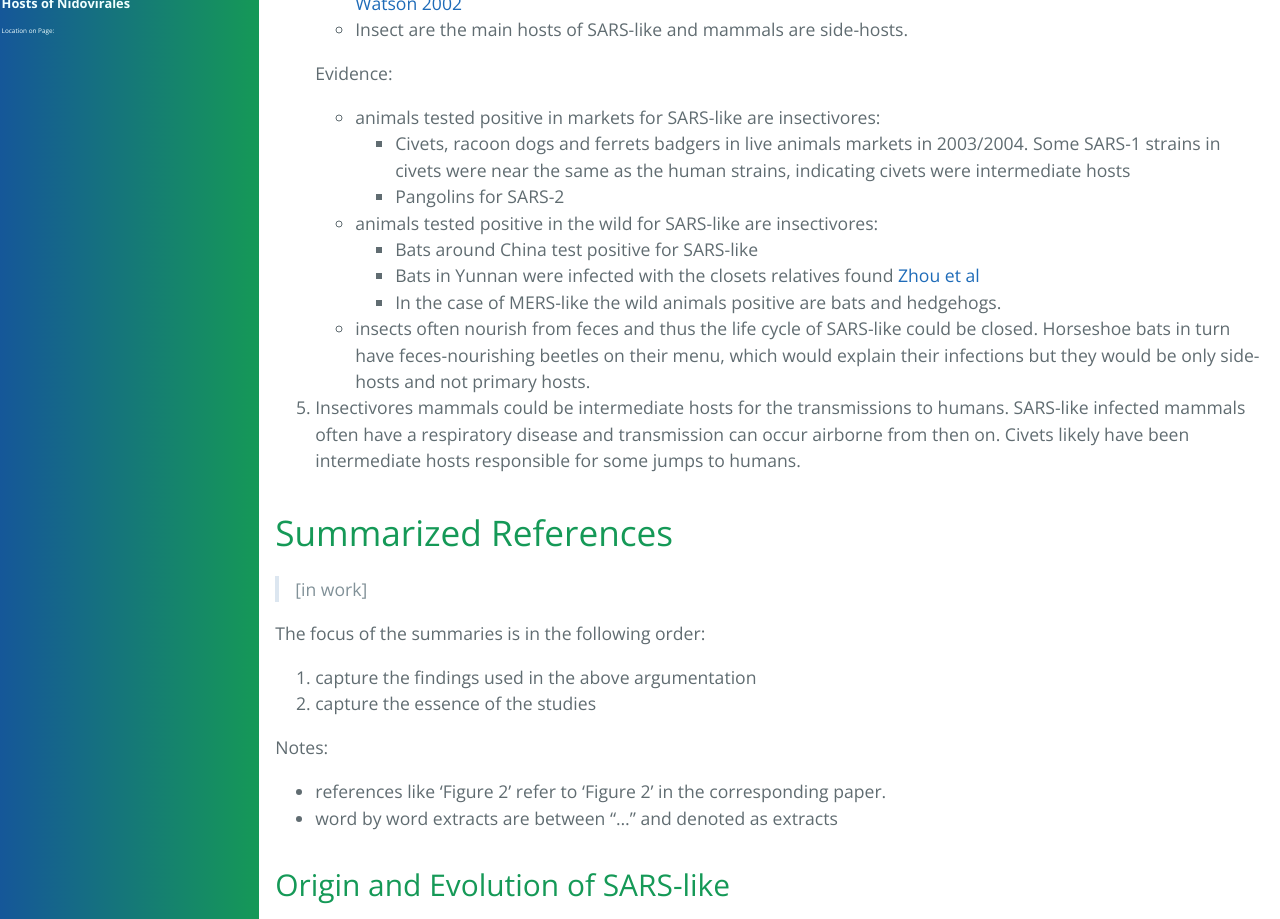
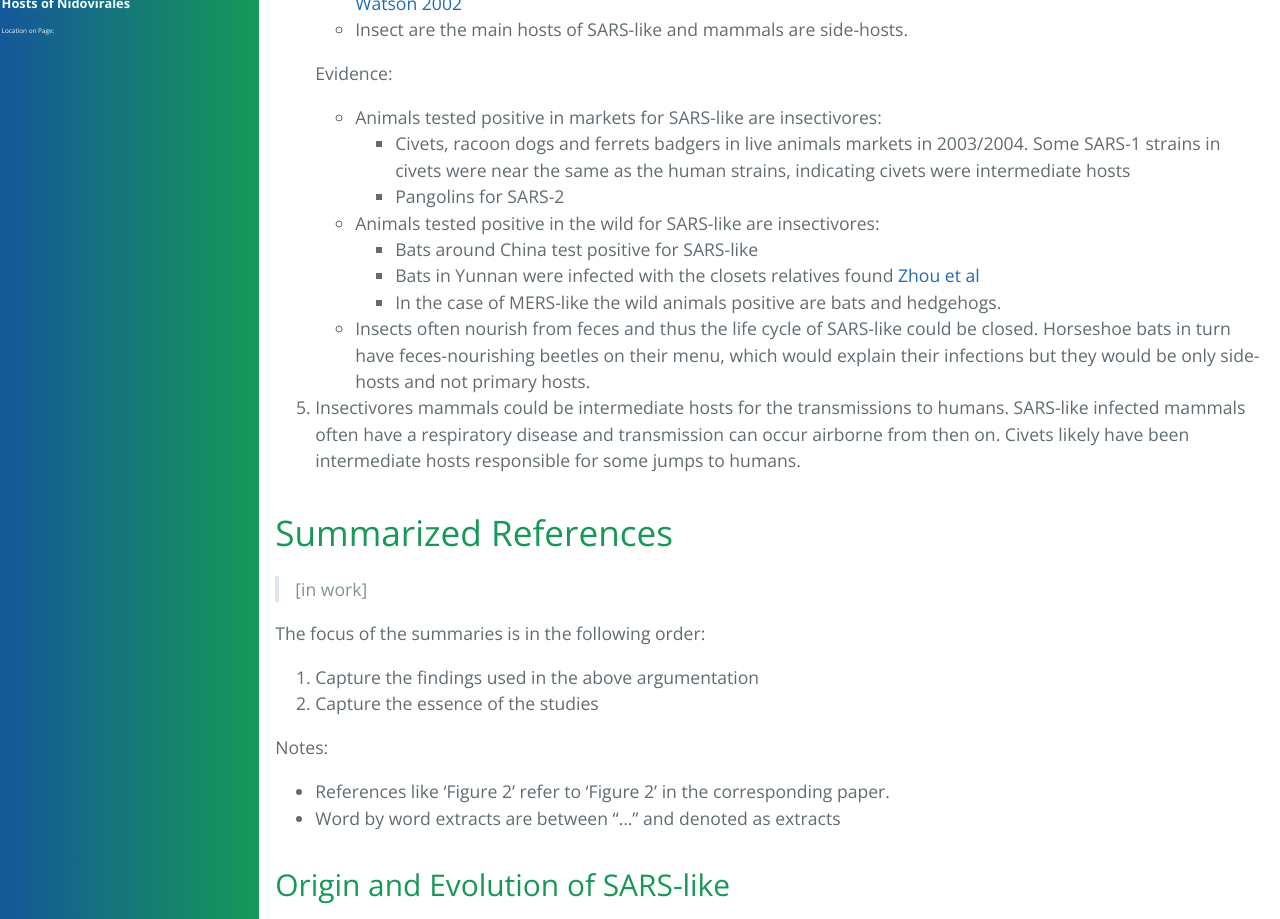
Before and after one commit to forestgrape/coronavirus, a Jekyll site: the page built from 2_biological/hosts_of_nidovirales.md, in a window 1280 px wide and 1400 px high, scrolled down 3097 px. Shown: the part 155-1074 px from the top of the window. Built offline with Jekyll 4.4.1, drawn with Linux system fonts in a browser that asks for light colours; our own code applies the rules of GitHub Pages for plain Markdown files; some of the changed text lies outside the part shown.

Commit message:
formulations

```diff
--- a/2_biological/hosts_of_nidovirales.md
+++ b/2_biological/hosts_of_nidovirales.md
@@ -85,14 +85,14 @@ Many references that base and inspire this findings, are [summarized](./hosts_of
     * Insect are the main hosts of SARS-like and mammals are side-hosts.
 
     Evidence:
-    * animals tested positive in markets for SARS-like are insectivores:
+    * Animals tested positive in markets for SARS-like are insectivores:
         - Civets, racoon dogs and ferrets badgers in live animals markets in 2003/2004. Some SARS-1 strains in civets were near the same as the human strains, indicating civets were intermediate hosts
         - Pangolins for SARS-2
-    * animals tested positive in the wild for SARS-like are insectivores:
+    * Animals tested positive in the wild for SARS-like are insectivores:
         - Bats around China test positive for SARS-like
         - Bats in Yunnan were infected with the closets relatives found [Zhou et al](#summary-zhou)
         - In the case of MERS-like the wild animals positive are bats and hedgehogs.
-    * insects often nourish from feces and thus the life cycle of SARS-like could be closed. Horseshoe bats in turn have feces-nourishing beetles on their menu, which would explain their infections but they would be only side-hosts and not primary hosts.
+    * Insects often nourish from feces and thus the life cycle of SARS-like could be closed. Horseshoe bats in turn have feces-nourishing beetles on their menu, which would explain their infections but they would be only side-hosts and not primary hosts.
 
 5. Insectivores mammals could be intermediate hosts for the transmissions to humans. SARS-like infected mammals often have a respiratory disease and transmission can occur airborne from then on. Civets likely have been intermediate hosts responsible for some jumps to humans.
 
@@ -104,12 +104,12 @@ Many references that base and inspire this findings, are [summarized](./hosts_of
 > [in work]
 
 The focus of the summaries is in the following order:
-1. capture the findings used in the above argumentation
-2. capture the essence of the studies
+1. Capture the findings used in the above argumentation
+2. Capture the essence of the studies
 
 Notes:
-* references like 'Figure 2' refer to 'Figure 2' in the corresponding paper.
-* word by word extracts are between "..." and denoted as extracts
+* References like 'Figure 2' refer to 'Figure 2' in the corresponding paper.
+* Word by word extracts are between "..." and denoted as extracts
 
 
 ### Origin and Evolution of SARS-like
```
Also changed, not shown: other parts of 2_biological/hosts_of_nidovirales.md (+2 -2 lines).
